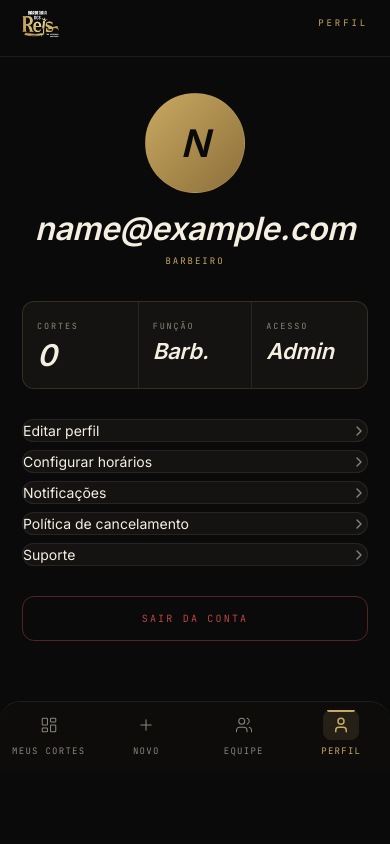
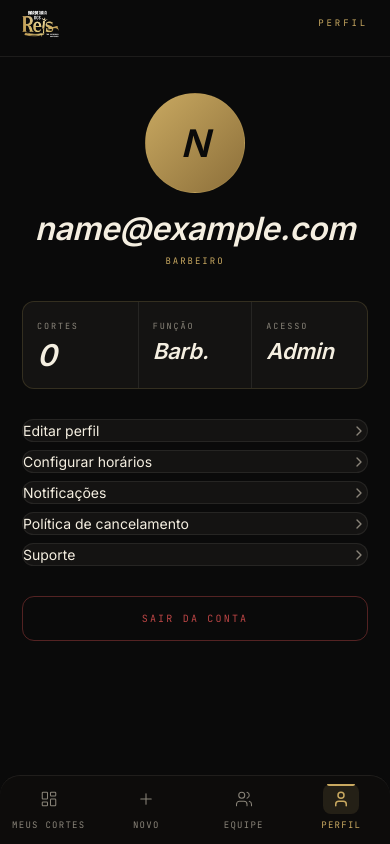
Before and after one commit to Eduardo-Lima-Dev/Dos_Reis_Front, a React (Vite) app: page /admin/perfil in a window 390 px wide. Built offline with nearby package versions, Linux system fonts and the light colour scheme; no server answers; sample sign-in values are in the browser's storage.

Commit message:
Refactor AppShell and TabBar components to improve layout and styling. Updated AppShell to use flexbox for better responsiveness and adjusted TabBar styles by removing sticky positioning for enhanced visual consistency.

```diff
--- a/src/components/layout/AppShell.tsx
+++ b/src/components/layout/AppShell.tsx
@@ -8,11 +8,11 @@ export function AppShell() {
   const showTabBar = !NO_TABBAR.some((p) => pathname.startsWith(p));
 
   return (
-    <>
-      <div style={{ paddingBottom: 20 }}>
+    <div style={{ display: 'flex', flexDirection: 'column', minHeight: '100vh' }}>
+      <div style={{ flex: 1, paddingBottom: 20 }}>
         <Outlet />
       </div>
       {showTabBar && <TabBar />}
-    </>
+    </div>
   );
 }
--- a/src/components/ui/TabBar.tsx
+++ b/src/components/ui/TabBar.tsx
@@ -26,8 +26,6 @@ export function TabBar() {
   return (
     <nav
       style={{
-        position: 'sticky',
-        bottom: 0,
         background: 'rgba(14,13,12,0.97)',
         backdropFilter: 'blur(20px)',
         borderTop: '1px solid var(--color-line-2)',
```
